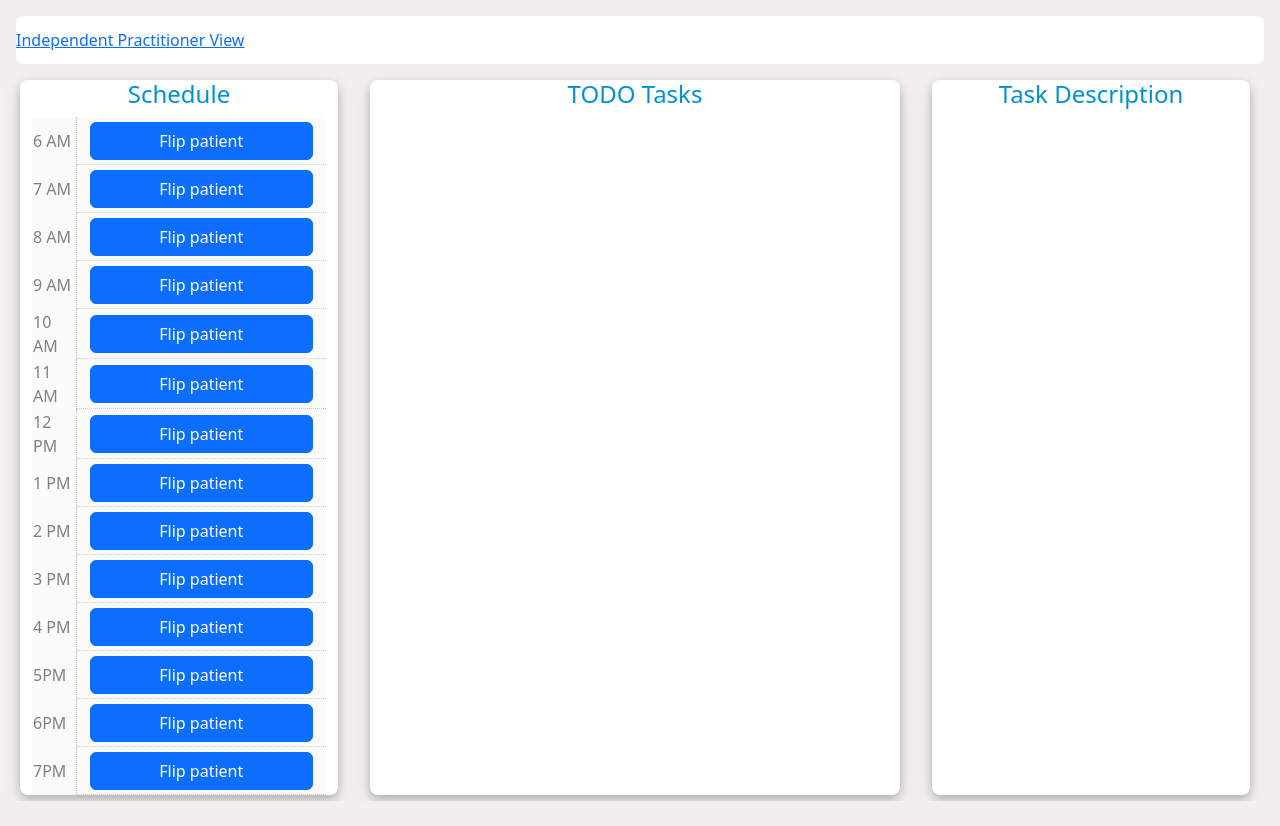
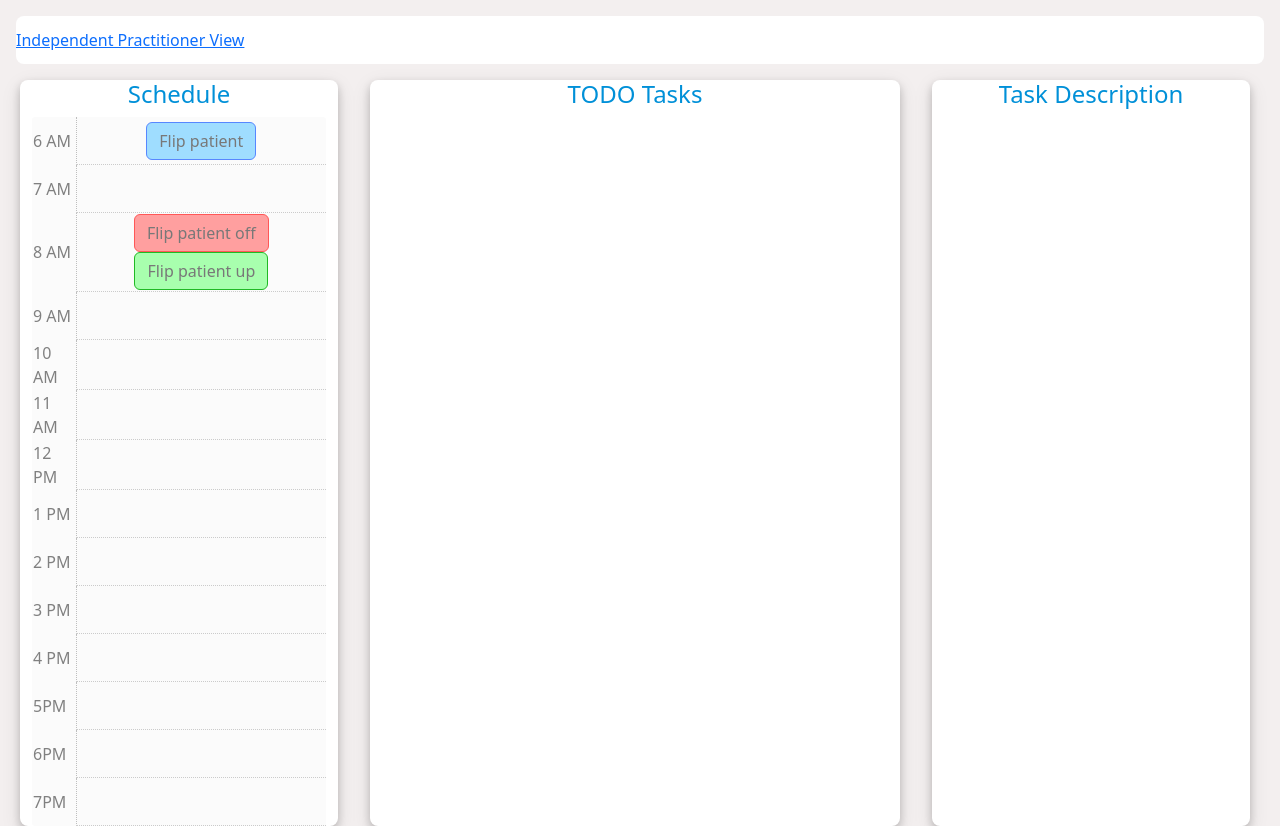
Before and after one commit to zmb6893/Med-o-matic, a Vue app in the folder frontend/: page / in a window 1280 px wide. Before the commit the page ends 801 px from the top, so only its background shows below. Built offline with nearby package versions, Linux system fonts and the light colour scheme.

Commit message:
Reformatted the tasks in schedule

```diff
--- a/frontend/src/components/Schedule.vue
+++ b/frontend/src/components/Schedule.vue
@@ -27,12 +27,12 @@ const tasks: TaskType[] = [
 		owner: 'Spatula',
 		date: new Date(),
 		startTime: {
-			hour: 6,
+			hour: 8,
 			minute: 0,
 			type: 'AM'
 		},
 		endTime: {
-			hour: 7,
+			hour: 10,
 			minute: 0,
 			type: 'AM'
 		}
@@ -63,7 +63,9 @@ const tasks: TaskType[] = [
 				{{ time }}
 			</td>
 			<td class="task-cell">
-				<Task :task="tasks[0]"></Task>
+				<Task :tasks="tasks.filter(task => {
+					return `${task.startTime.hour} ${task.startTime.type}` === time;
+				})"></Task>
 			</td>
 		</tr>
 	</table>
--- a/frontend/src/components/Task/Task.vue
+++ b/frontend/src/components/Task/Task.vue
@@ -3,15 +3,33 @@
 import { type TaskType } from './Task'
 
 const props = defineProps<{
-  task: TaskType
+  tasks?: TaskType[]
 }>()
 
 </script>
 
 <template>
-	<button class="btn btn-primary task"> {{ task.name }}</button>
+	<button
+    v-for="task in tasks"
+    class="btn btn-primary task"
+    :class="task.status"
+    > {{ task.name }}</button>
 </template>
 
 <style scoped>
-
+button {
+  color: rgb(120, 120, 120)
+}
+.COMPLETE {
+  background-color: #A8FFAE;
+  border-color: #20B925;
+}
+.INCOMPLETE {
+  background-color: #FF9F9F;
+  border-color: #FF5757;
+}
+.UNCLAIMED {
+  background-color: #9fddff;
+  border-color: #5787ff;
+}
 </style>
```
